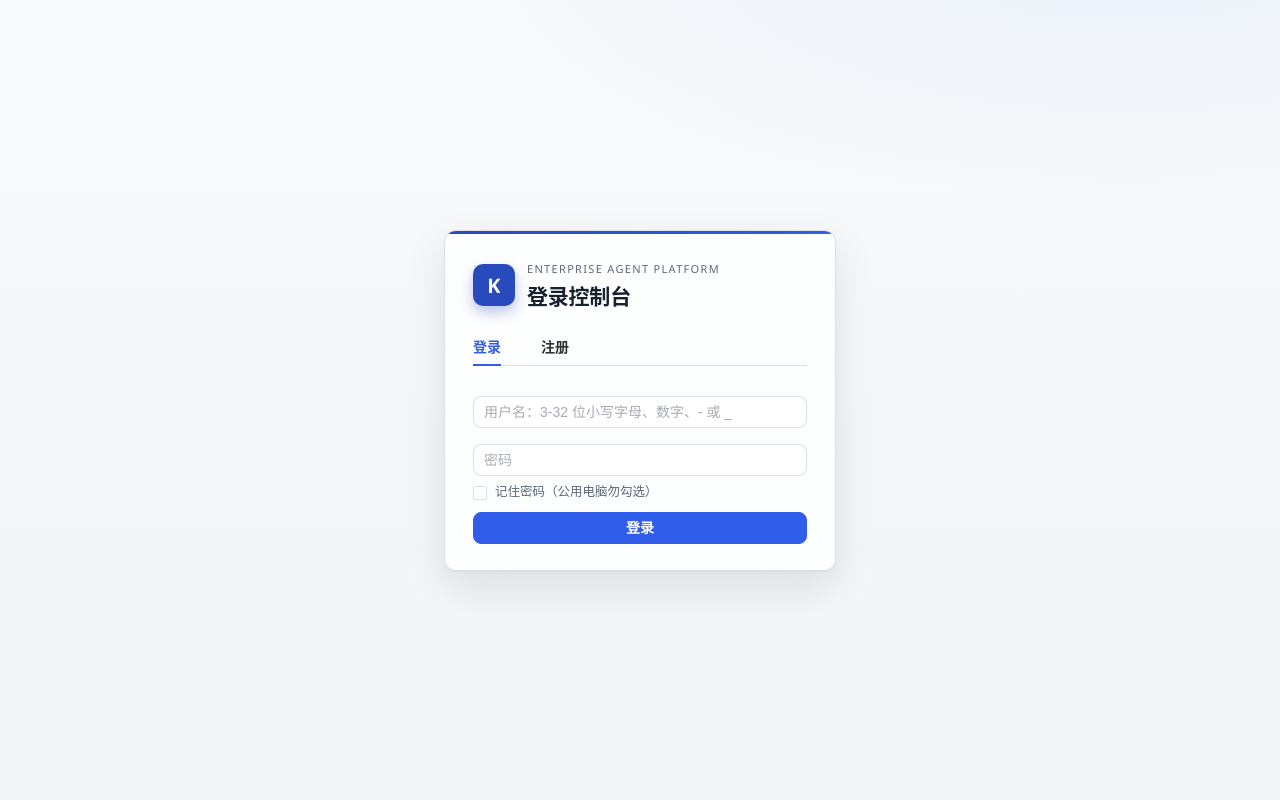
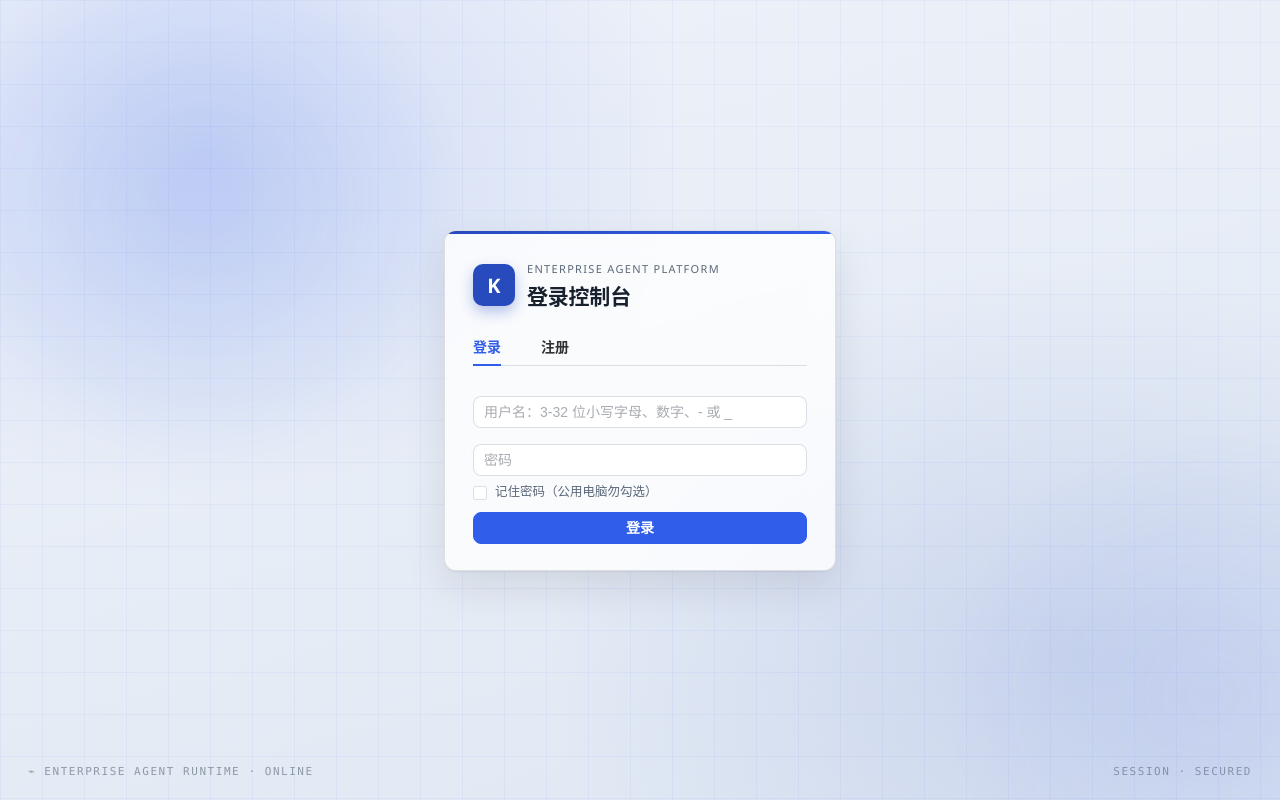
Before and after one commit to L1kugg/enterprise-agent-platform, a Vue app in the folder frontend/: page / in a window 1280 px wide. Built offline with nearby package versions, Linux system fonts and the light colour scheme; no server answers.

Commit message:
feat(auth): 登录页 Agent 运行时氛围背景——网格/双光晕/漂移动画/HUD 装饰

```diff
--- a/frontend/src/components/AuthGate.vue
+++ b/frontend/src/components/AuthGate.vue
@@ -1,6 +1,9 @@
 <template>
-  <!-- 登录门闩：未登录（无 token）时整页显示登录/注册，登录后才渲染控制台 -->
+  <!-- 登录门闩：未登录（无服务端会话）时整页显示登录/注册，登录后才渲染控制台 -->
   <div v-if="!canUseRemoteSync" class="auth-gate">
+    <!-- Agent 运行时氛围背景：网格 + 漂移光晕 + 角落 HUD 装饰（纯 CSS，aria-hidden 不进可访问树） -->
+    <span class="backdrop-hud hud-left" aria-hidden="true">⌁ enterprise agent runtime · online</span>
+    <span class="backdrop-hud hud-right" aria-hidden="true">session · secured</span>
     <div class="auth-card">
       <div class="auth-brand">
         <span class="auth-mark">K</span>
@@ -73,11 +76,114 @@ onMounted(() => {
   display: grid;
   place-items: center;
   padding: 24px;
+  position: relative;
+  overflow: hidden;
+  /* Agent 运行时底：品牌蓝双光晕 + 工程网格 + 冷色渐变（亮色主题） */
+  background:
+    radial-gradient(720px 520px at 16% 18%, rgba(49, 93, 235, 0.16), transparent 68%),
+    radial-gradient(760px 560px at 84% 82%, rgba(39, 74, 188, 0.13), transparent 70%),
+    linear-gradient(rgba(49, 93, 235, 0.05) 1px, transparent 1px),
+    linear-gradient(90deg, rgba(49, 93, 235, 0.05) 1px, transparent 1px),
+    linear-gradient(165deg, #eef2f9 0%, #e7edf6 52%, #dfe7f3 100%);
+  background-size: auto, auto, 42px 42px, 42px 42px, auto;
+}
+
+/* 两颗缓慢漂移的光晕：agent"运行中"的呼吸感；动画对减弱动效用户关闭 */
+.auth-gate::before,
+.auth-gate::after {
+  content: '';
+  position: absolute;
+  border-radius: 50%;
+  pointer-events: none;
+  filter: blur(26px);
+}
+
+.auth-gate::before {
+  width: 46vw;
+  height: 46vw;
+  max-width: 640px;
+  max-height: 640px;
+  left: -8vw;
+  top: -12vh;
+  background: radial-gradient(circle, rgba(49, 93, 235, 0.14) 0%, transparent 62%);
+  animation: auth-orb 24s ease-in-out infinite alternate;
+}
+
+.auth-gate::after {
+  width: 42vw;
+  height: 42vw;
+  max-width: 560px;
+  max-height: 560px;
+  right: -7vw;
+  bottom: -14vh;
+  background: radial-gradient(circle, rgba(111, 142, 241, 0.13) 0%, transparent 62%);
+  animation: auth-orb 30s ease-in-out infinite alternate-reverse;
+}
+
+@keyframes auth-orb {
+  0% {
+    transform: translate3d(0, 0, 0) scale(1);
+    opacity: 0.85;
+  }
+  50% {
+    opacity: 1;
+  }
+  100% {
+    transform: translate3d(9vw, 7vh, 0) scale(1.12);
+    opacity: 0.9;
+  }
+}
+
+@media (prefers-reduced-motion: reduce) {
+  .auth-gate::before,
+  .auth-gate::after {
+    animation: none;
+  }
+}
+
+html.dark .auth-gate {
+  background:
+    radial-gradient(720px 520px at 16% 18%, rgba(111, 142, 241, 0.14), transparent 68%),
+    radial-gradient(760px 560px at 84% 82%, rgba(49, 93, 235, 0.13), transparent 70%),
+    linear-gradient(rgba(111, 142, 241, 0.05) 1px, transparent 1px),
+    linear-gradient(90deg, rgba(111, 142, 241, 0.05) 1px, transparent 1px),
+    linear-gradient(165deg, #0a111d 0%, #0c1424 52%, #091020 100%);
+  background-size: auto, auto, 42px 42px, 42px 42px, auto;
+}
+
+html.dark .auth-gate::before {
+  background: radial-gradient(circle, rgba(111, 142, 241, 0.15) 0%, transparent 62%);
+}
+
+html.dark .auth-gate::after {
+  background: radial-gradient(circle, rgba(49, 93, 235, 0.14) 0%, transparent 62%);
+}
+
+/* 角落 HUD 装饰字：等宽字体小字，远看是仪表读数 */
+.backdrop-hud {
+  position: absolute;
+  font-family: ui-monospace, 'Cascadia Mono', Consolas, monospace;
+  font-size: 11px;
+  letter-spacing: 0.14em;
+  text-transform: uppercase;
+  color: color-mix(in oklab, var(--ui-muted) 62%, transparent);
+  pointer-events: none;
+}
+
+.hud-left {
+  left: 28px;
+  bottom: 22px;
+}
+
+.hud-right {
+  right: 28px;
+  bottom: 22px;
 }
 
 .auth-card {
   width: min(392px, 100%);
   position: relative;
+  z-index: 1;
   display: flex;
   flex-direction: column;
   gap: 16px;
```
